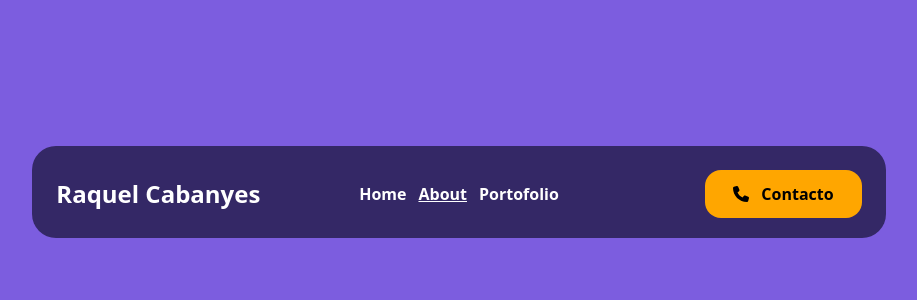
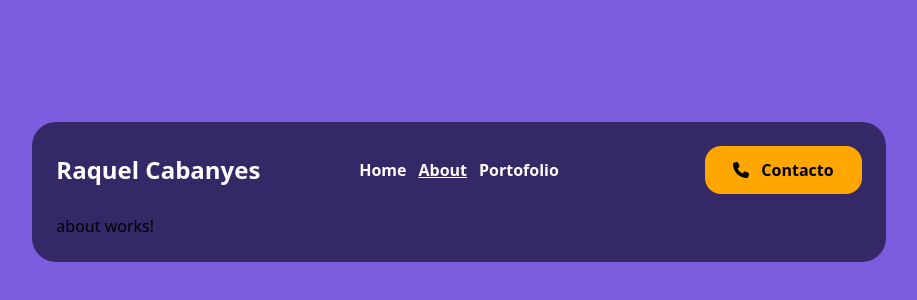
Before and after one commit to raquelCabanyes/personal-portfolio, an Angular app: page /about in a window 1280 px wide. Before the commit this address led to /home. Shown: the part 208-508 px from the top of the page, without its empty margins (181-1098 px from the left). Built offline with nearby package versions, Linux system fonts and the light colour scheme.

Commit message:
create page about

```diff
--- a/src/app/app-routing.module.ts
+++ b/src/app/app-routing.module.ts
@@ -6,6 +6,11 @@ const routes: Routes = [
     path: 'home',
     loadComponent: () =>
       import('./page/home/home.component').then(c => c.HomeComponent),
+  },
+  {
+    path: 'about',
+    loadComponent: () =>
+      import('./page/about/about.component').then(c => c.AboutComponent),
   },
   {
     path: '',
--- /dev/null
+++ b/src/app/page/about/about.component.html
@@ -0,0 +1,3 @@
+<div class="flex justify-between px-6 pb-6 pt-0">
+  <p>about works!</p>
+</div>
```
Also changed, not shown: src/app/page/about/about.component.ts (added, +10 -0 lines), src/app/page/about/about.component.scss (added), 1 other file (tests, documents, lock files or other folders).
